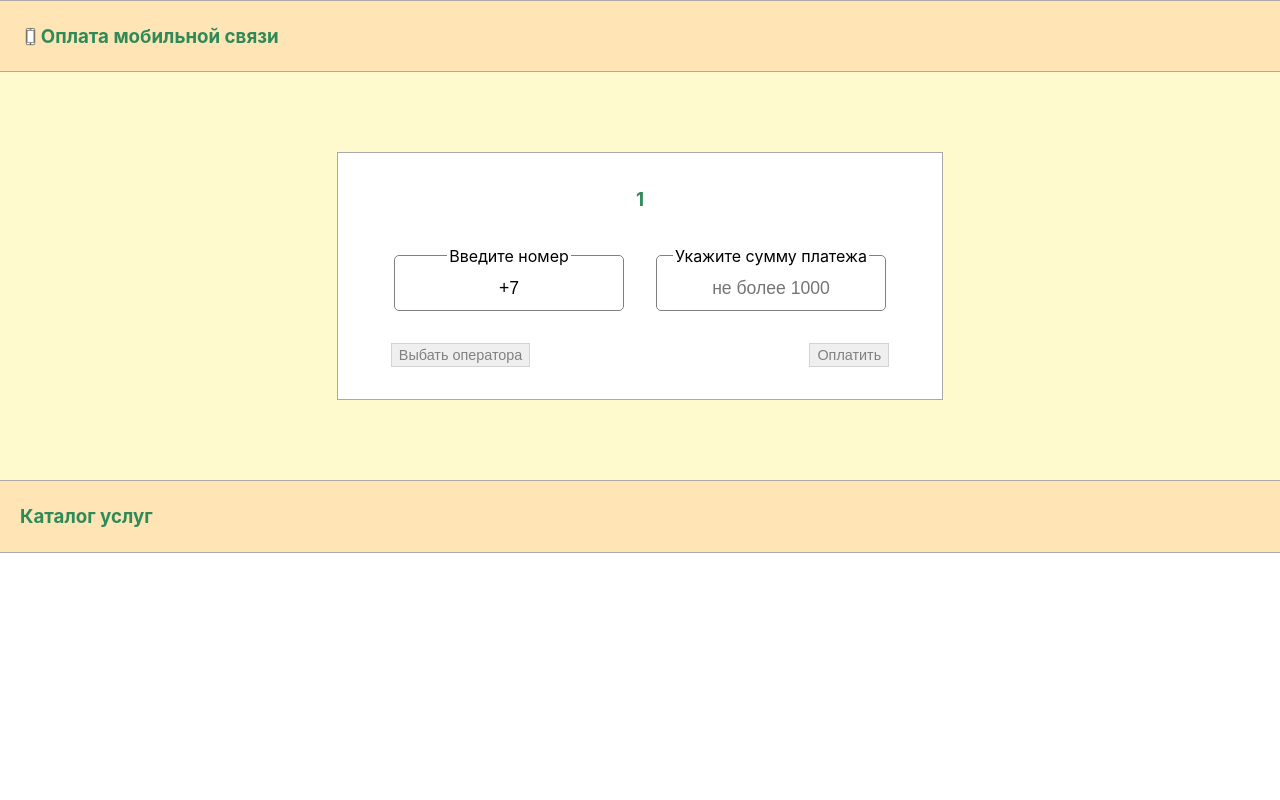
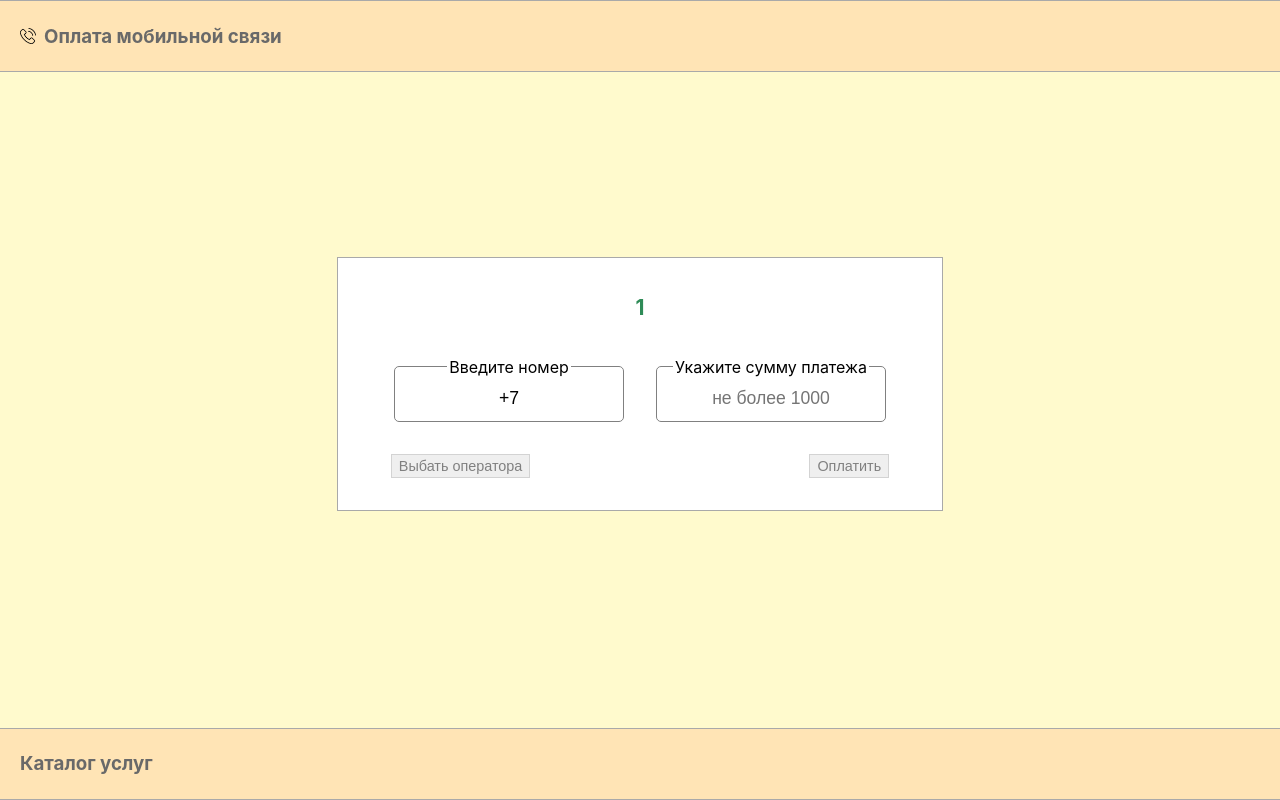
Before and after one commit to nile-outcast/test-mobile, a Next.js app: page /operators/1 in a window 1280 px wide. Built offline with nearby package versions, Linux system fonts and the light colour scheme.

Commit message:
push icon

```diff
--- a/components/Footer.tsx
+++ b/components/Footer.tsx
@@ -1,10 +1,10 @@
 import React from "react";
-import { Title, HeaderDiv } from "../styles/header";
+import { HeadTitle, HeaderDiv } from "../styles/header";
 
 const Footer: React.FC = () => (
   <HeaderDiv>
-    <Title>Каталог услуг</Title>
+    <HeadTitle>Каталог услуг</HeadTitle>
   </HeaderDiv>
 );
 
-export default Footer
+export default Footer;
--- a/components/Header.tsx
+++ b/components/Header.tsx
@@ -1,12 +1,16 @@
 import React from "react";
-import { Title, HeaderDiv } from "../styles/header";
+import { HeadTitle, HeaderDiv } from "../styles/header";
 
 const Header: React.FC = () => (
   <HeaderDiv>
     <span style={{ verticalAlign: "middle" }}>
-      <img style={{ height: "1.3em" }} src="/phone_icon_32.png" alt="phone icon" />
+      <img
+        style={{ height: "1em", marginRight: "0.5em" }}
+        src="/icon.png"
+        alt="phone icon"
+      />
     </span>
-    <Title>Оплата мобильной связи</Title>
+    <HeadTitle>Оплата мобильной связи</HeadTitle>
   </HeaderDiv>
 );
 
--- a/components/Page.tsx
+++ b/components/Page.tsx
@@ -1,16 +1,16 @@
 import React, { ReactNode } from "react";
 import { BodyDiv, Conteiner } from "../styles/page";
 import Header from "./Header";
-import Footer from "./Footer"
+import Footer from "./Footer";
 
 const Page: React.FC<{ children: ReactNode }> = ({ children }) => (
-  <div>
+  <>
     <Header />
     <BodyDiv>
       <Conteiner>{children}</Conteiner>
     </BodyDiv>
     <Footer />
-  </div>
+  </>
 );
 
 export default Page;
--- a/components/StatusMessage.tsx
+++ b/components/StatusMessage.tsx
@@ -1,18 +1,18 @@
-import React from 'react';
+import React from "react";
 import { MessageConteiner, StatusMessageDiv } from "../styles/statusMessage";
-import { MesStatus } from "../interfaces/Status"
+import { MesStatus } from "../interfaces/Status";
 
 interface Props {
   status: MesStatus;
 }
 
 const StatusMessage: React.FC<Props> = ({ status }) => (
-  <div>
+  <>
     <MessageConteiner display={status.display} />
-    <StatusMessageDiv status={status.status} display={status.display} >
+    <StatusMessageDiv status={status.status} display={status.display}>
       <p>{status.message} </p>
     </StatusMessageDiv>
-  </div>
+  </>
 );
 
 export default StatusMessage;
--- a/pages/operators/[id].tsx
+++ b/pages/operators/[id].tsx
@@ -1,14 +1,14 @@
 import { useRouter } from "next/router";
 import Link from "next/link";
 import fetch from "node-fetch";
-import { useState, FormEvent } from "react";
+import { useState, useRef, FormEvent } from "react";
 import Page from "../../components/Page";
 import FormSubmit from "../../components/FormSubmit";
 import StatusMessage from "../../components/StatusMessage";
 import isValidPhone from "../../utils/isValidPhone";
 import { Title } from "../../styles/header";
 import { Button } from "../../styles/formSubmit";
-import { MesStatus } from "../../interfaces/Status"
+import { MesStatus } from "../../interfaces/Status";
 
 interface InputElements {
   phone: HTMLInputElement;
@@ -17,6 +17,8 @@ interface InputElements {
 
 export default function Operator() {
   const router = useRouter();
+  const refFocus = useRef<HTMLDivElement>(null);
+  const tabIndex: number = -1;
 
   const [mesStatus, setMesStatus] = useState<MesStatus>({
     display: "false",
@@ -25,14 +27,14 @@ export default function Operator() {
   const handlerOnClick = () => {
     if (mesStatus.status == 200) router.push("/");
     setMesStatus((prev) => ({
-      display: "false"
+      display: "false",
     }));
+    document.body.style.overflow = "auto";
   };
 
   const handlerOnSubmit = async (event: FormEvent<HTMLFormElement>) => {
     event.preventDefault();
     const target = event.target as typeof event.target & InputElements;
-    alert(target);
     const phone = target.phone.value;
     const sum = target.sum.value;
 
@@ -47,7 +49,9 @@ export default function Operator() {
     }
 
     try {
-      const res = await fetch(`http://localhost:3000/api/operators/${router.query.id}`);
+      const res = await fetch(
+        `http://localhost:3000/api/operators/${router.query.id}`
+      );
       const data = await res.json();
       setMesStatus((prev) => ({
         display: "true",
@@ -58,6 +62,8 @@ export default function Operator() {
       console.error(err);
     }
 
+    document.body.style.overflow = "hidden";
+    refFocus.current!.focus();
   };
 
   return (
@@ -67,7 +73,13 @@ export default function Operator() {
       <Link href="/">
         <Button>Выбать оператора</Button>
       </Link>
-      <div onClick={handlerOnClick} style={{ clear: "both" }}>
+      <div
+        onClick={handlerOnClick}
+        onKeyDown={handlerOnClick}
+        ref={refFocus}
+        tabIndex={tabIndex}
+        style={{ clear: "both" }}
+      >
         <StatusMessage status={mesStatus} />
       </div>
     </Page>
--- a/styles/formSubmit.ts
+++ b/styles/formSubmit.ts
@@ -19,9 +19,8 @@ border: 1.5px solid lightgray;
 
   &:hover {
     color: black;
-  background-color: LightCyan;
+    background-color: PowderBlue;
     border: 1.5px solid gray;
-
   }
 
   @media (max-width: 610px) {
--- a/styles/header.ts
+++ b/styles/header.ts
@@ -7,7 +7,14 @@ export const HeaderDiv = styled.div`
   background-color: Moccasin;
 `;
 
+export const HeadTitle = styled.h3`
+  display: inline-block;
+  color: dimgray;
+  cursor: pointer;
+`;
+
 export const Title = styled.h3`
+  font-size: 1.3em;
   display: inline-block;
   color: seagreen;
   cursor: pointer;
--- a/styles/page.ts
+++ b/styles/page.ts
@@ -1,9 +1,17 @@
 import styled from "styled-components";
 
 export const BodyDiv = styled.div`
+  display: flex;
+  align-items: center;
   text-align: center;
-  padding: 5em 0;
+  padding: 3em 0;
   background-color: LemonChiffon;
+  flex: auto;
+  justify-content: center;
+
+  @media (min-height: 500px) and (min-width: 420px) {
+    padding: 3em 0 5em;
+  }
 `;
 
 export const Conteiner = styled.div`
@@ -13,7 +21,4 @@ export const Conteiner = styled.div`
   text-align: center;
   background-color: white;
   border: 0.5px solid DarkGray;
-
-  @media (max-width: 600px) {
-  }
 `;
--- a/styles/statusMessage.ts
+++ b/styles/statusMessage.ts
@@ -6,24 +6,24 @@ interface Props {
 }
 
 export const MessageConteiner = styled.div<Props>`
-  position: absolute;
+  position: fixed;
   top: 0;
   left: 0;
   width: 100%;
   height: 100%;
-  z-index: 999;
+  z-index: 99;
   opacity: 0.3;
   background-color: gray;
   display: ${(props) => (props.display === "true" ? "" : "none")};
 `;
 
 export const StatusMessageDiv = styled.div<Props>`
-  font-size: 1.3em;
+  font-size: 2em;
   position: fixed;
-  top: 30%;
+  top: 50%;
   left: 50%;
   transform: translate(-50%, -50%);
-  z-index: 1000;
+  z-index: 100;
   display: ${(props) => (props.display === "true" ? "" : "none")};
   padding: 0 1em;
   background-color: white;
--- a/styles/styles.css
+++ b/styles/styles.css
@@ -4,6 +4,12 @@ body {
   font-size: 16px;
   padding: 0;
   margin: 0;
+}
+
+#__next {
+  display: flex;
+  flex-direction: column;
+  min-height: 100vh;
 }
 
 @media screen and (max-width: 380px) {
```
Also changed, not shown: pages/index.tsx (+5 -5 lines), styles/operator.ts (+9 -9 lines), public/icon.png (added), public/phone_icon_32.png (deleted). Lines whose indentation alone changed are shown as unchanged.
